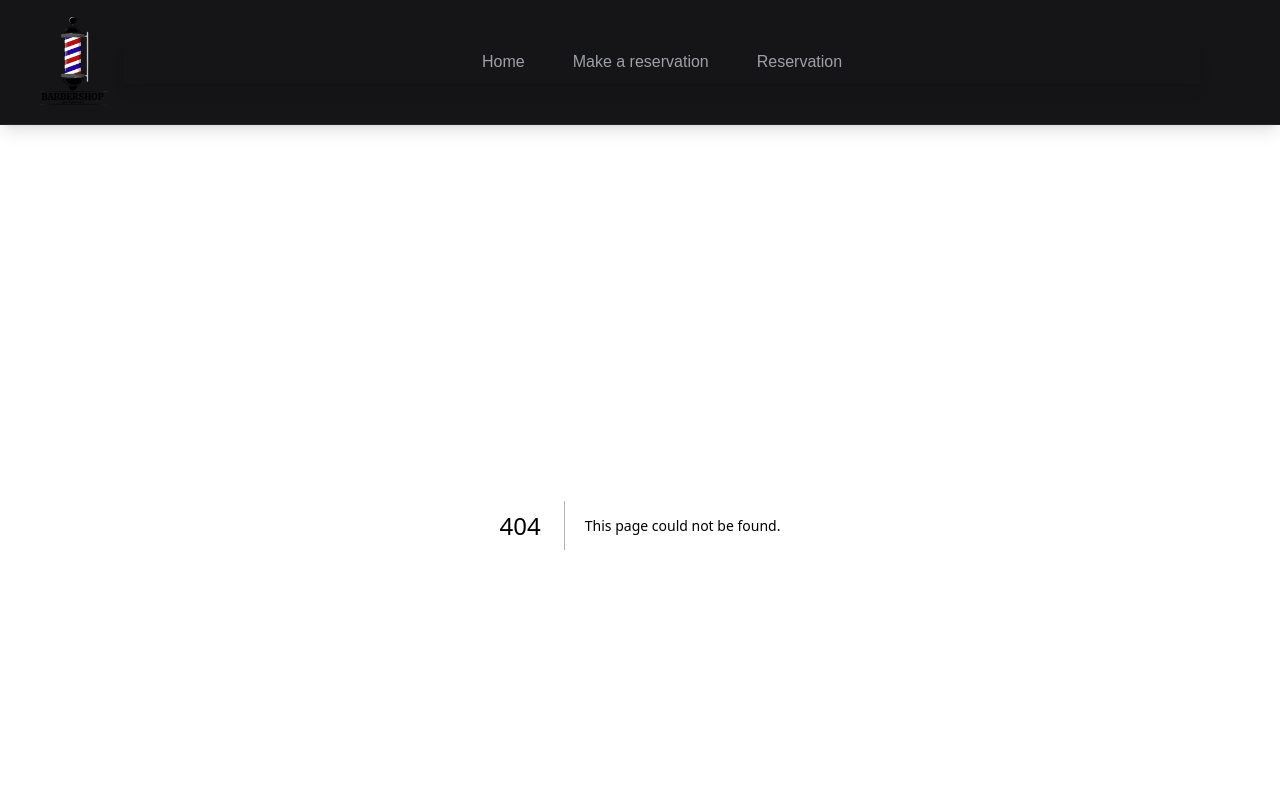
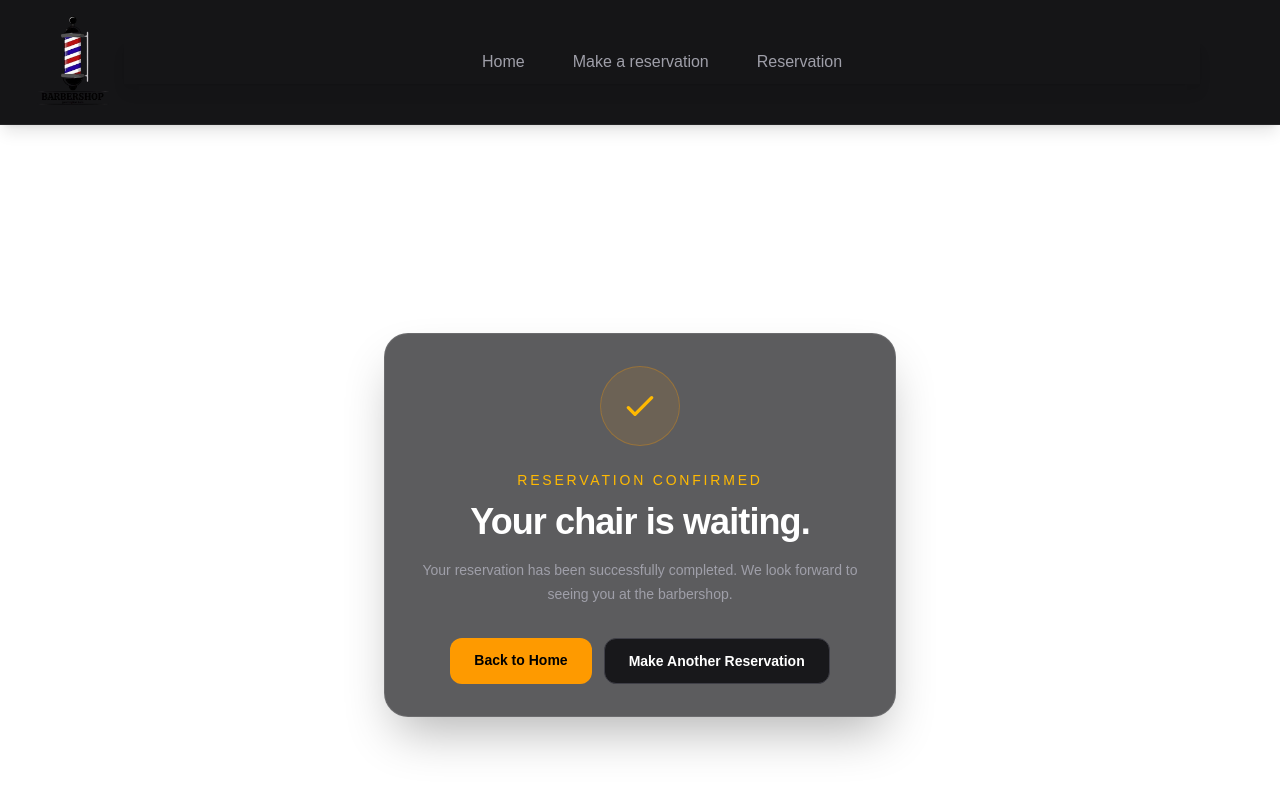
Before and after one commit to pantelis-kl/reservation-app, a Next.js app: page /success in a window 1280 px wide. Before the commit this address had no page. Shown: the top 792 px of the page. Built offline with nearby package versions, Linux system fonts and the light colour scheme.

Commit message:
added a confirmation page when the reservartion completes

```diff
--- /dev/null
+++ b/app/success/page.tsx
@@ -0,0 +1,55 @@
+
+import Link from "next/link";
+
+export default function ReservationCompleted() {
+  return (
+    <main className="min-h-screen flex items-center justify-center px-6 text-white">
+      <div className="w-full max-w-lg rounded-3xl border border-white/10 bg-zinc-900/70 p-8 text-center backdrop-blur-2xl shadow-2xl shadow-black/30">
+        <div className="mx-auto flex h-20 w-20 items-center justify-center rounded-full border border-amber-500/30 bg-amber-500/10">
+          <svg
+            className="h-10 w-10 text-amber-400"
+            fill="none"
+            stroke="currentColor"
+            strokeWidth="2"
+            viewBox="0 0 24 24"
+          >
+            <path
+              strokeLinecap="round"
+              strokeLinejoin="round"
+              d="M5 13l4 4L19 7"
+            />
+          </svg>
+        </div>
+
+        <p className="mt-6 text-sm font-medium uppercase tracking-[0.2em] text-amber-400">
+          Reservation Confirmed
+        </p>
+
+        <h1 className="mt-3 text-3xl font-bold tracking-tight md:text-4xl">
+          Your chair is waiting.
+        </h1>
+
+        <p className="mx-auto mt-4 max-w-md text-sm leading-6 text-zinc-400">
+          Your reservation has been successfully completed. We look forward
+          to seeing you at the barbershop.
+        </p>
+
+        <div className="mt-8 flex flex-col gap-3 sm:flex-row sm:justify-center">
+          <Link
+            href="/"
+            className="rounded-xl bg-amber-500 px-6 py-3 text-sm font-semibold text-black transition-all duration-300 hover:bg-amber-400 hover:shadow-lg hover:shadow-amber-500/20"
+          >
+            Back to Home
+          </Link>
+
+          <Link
+            href="/make-res"
+            className="rounded-xl border border-zinc-700 bg-zinc-900 px-6 py-3 text-sm font-semibold text-white transition-all duration-300 hover:border-zinc-500 hover:bg-zinc-800"
+          >
+            Make Another Reservation
+          </Link>
+        </div>
+      </div>
+    </main>
+  );
+}
```
